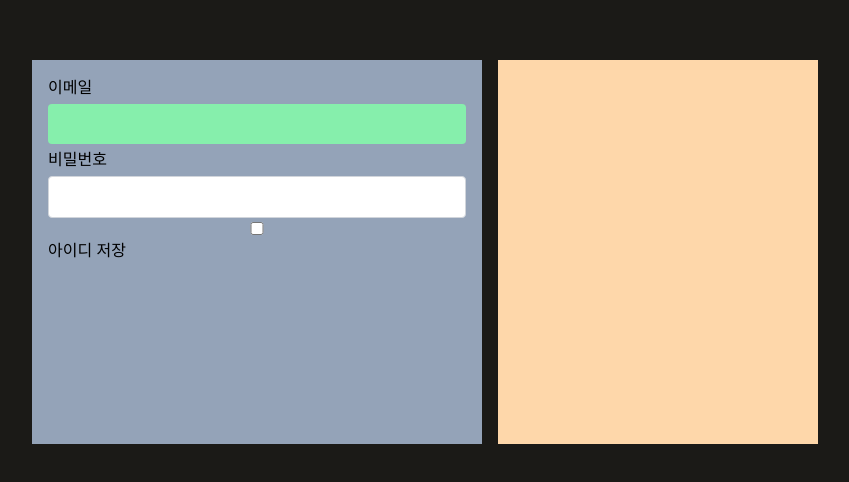
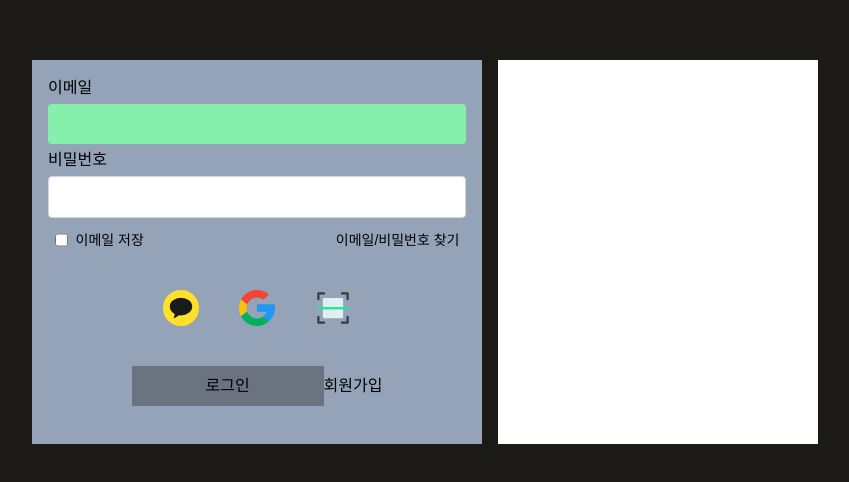
Before and after one commit to YouKnowThat-Park/STAGE_101, a Next.js app: page /sign-in in a window 1280 px wide. Shown: the part 148-630 px from the top of the page, without its empty margins (215-1064 px from the left). Built offline with nearby package versions, Linux system fonts and the light colour scheme.

Commit message:
🚧 로그인 로직 작성중 (연결x, 회원가입 이동 용도)

```diff
--- a/src/app/(auth)/sign-in/page.tsx
+++ b/src/app/(auth)/sign-in/page.tsx
@@ -1,22 +1,55 @@
+'use client';
+
+import GoogleLogin from '@/ui/icon/GoogleLogin';
+import KakaoLogin from '@/ui/icon/KakaoLogin';
+import QrLogin from '@/ui/icon/QrLogin';
+import { useRouter } from 'next/navigation';
 import React from 'react';
 
 const page = () => {
+  const router = useRouter();
+  const handleSignUpPage = () => {
+    router.push('/sign-up');
+  };
+
   return (
-    <div className="flex gap-4 justify-center items-center h-screen">
-      {/* 왼쪽 로그인 박스  */}
-      <div className="w-[450px] h-96 bg-slate-400 flex flex-col gap-1 p-4">
-        <label htmlFor="">이메일</label>
-        <input type="text" className="bg-green-300 p-2 rounded" />
+    <>
+      <div className="flex gap-4 justify-center items-center h-screen">
+        <div className="w-[450px] h-96 bg-slate-400 flex flex-col gap-1 p-4">
+          <label htmlFor="email">이메일</label>
+          <input type="text" id="email" className="bg-green-300 p-2 rounded" />
 
-        <label htmlFor="">비밀번호</label>
-        <input type="password" className="p-2 border border-gray-300 rounded" />
+          <label htmlFor="password">비밀번호</label>
+          <input type="password" id="password" className="p-2 border border-gray-300 rounded" />
 
-        <input type="checkbox" />
-        <label htmlFor="">아이디 저장</label>
+          <div className="flex justify-center items-center mt-2">
+            <div className="flex gap-2">
+              <input type="checkbox" id="checkbox" />
+              <label htmlFor="checkbox" className="text-sm">
+                이메일 저장
+              </label>
+            </div>
+            <p className="ml-48 text-sm">이메일/비밀번호 찾기</p>
+          </div>
+
+          {/* 소설 로그인 */}
+          <div className="flex justify-center items-center gap-10 mt-9">
+            <KakaoLogin />
+            <GoogleLogin />
+            <QrLogin />
+          </div>
+
+          {/* 로그인 버튼 */}
+          <div className="flex justify-center items-center mt-9">
+            <button className="bg-gray-500 h-10 w-48">로그인</button>
+            <button onClick={handleSignUpPage}>회원가입</button>
+          </div>
+        </div>
+
+        {/* 오른쪽 사진 박스 */}
+        <div className="w-80 h-96 bg-white"></div>
       </div>
-      {/* 오른쪽 사진 박스 */}
-      <div className="w-80 h-96 bg-orange-200"></div>
-    </div>
+    </>
   );
 };
 
```
